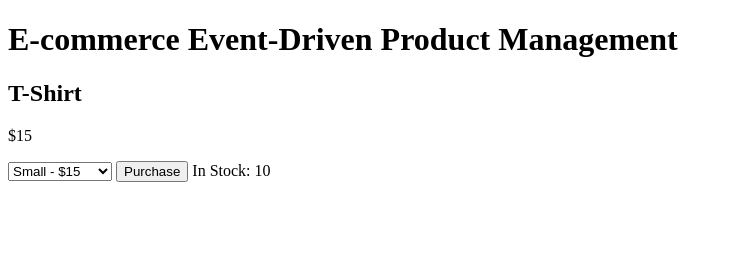
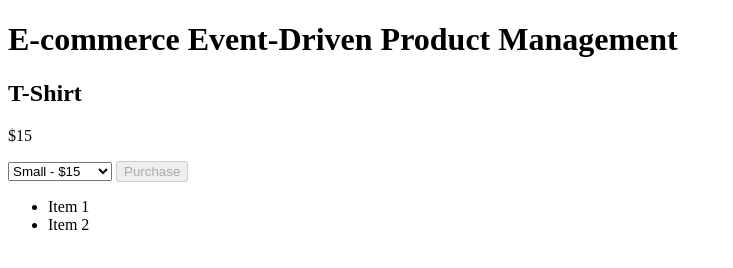
Before and after one commit to qperez7/E-commerce-Event-Driven-Product-Management-CC10, a plain HTML site: page index.html in a window 1280 px wide. Shown: the whole page, without its empty margins (0-733 px from the left). Drawn offline with Linux system fonts and the light colour scheme.

Commit message:
Implement event delegation to handle dynamically added products

```diff
--- a/index.html
+++ b/index.html
@@ -15,7 +15,10 @@
 <option value="25">Large - $25</option>
 </select>
 <button id="Purchase" disabled>Purchase</button>
-<p1 id ="inventory-count">In Stock: 10</p1>
+<ul id="itemList">
+    <li>Item 1</li>
+    <li>Item 2</li>
+    </ul>
 <script src="main.js"></script>
 </body>
 </html>
--- a/main.js
+++ b/main.js
@@ -7,13 +7,16 @@ const selectedPrice = event.target.value;
 priceElement.textContent = `$${selectedPrice}`;
 });
 // Task 3: Handle Stock Availability
-let stock = 10;
-const inventoryCount = document.getElementById("inventory-count");
+const stock = {
+    small: 4,
+    medium: 4,
+    large: 2,
+};
 const purchaseButton = document.getElementById("Purchase");
-function updateInventory() {
-if (stock > 0) {
+function updateInventory(stock) {
+if (stock[size] > 0) {
 purchaseButton.disabled = false;
-inventoryCount.textContent = `In Stock: ${stock}`;
+inventoryCount.textContent = `In Stock: ${stock[size]}`;
 } else {
 purchaseButton.disabled = true;
 inventoryCount.textContent = "Out of Stock";
@@ -25,7 +28,7 @@ updateInventory();
 });
 updateInventory();
 // Task 4: Create a Checkout Event
-document.getElementById('inventory-count').addEventListener('Purchase',
+document.getElementById('size-selector').addEventListener('Purchase',
     function(event){
         if(event.preventDefault()) {
         alert('Item is out of stock');
@@ -34,3 +37,13 @@ document.getElementById('inventory-count').addEventListener('Purchase',
         alert ('Your purchase has been confirmed')
     }
     });
+// Task 5: Implement Event Delegation for Dynamic Product List
+const itemList = document.getElementById('itemList');
+itemList.addEventListener('click', (event) => {
+    if (event.target.tagName === 'LI') {
+    alert(`You clicked ${event.target.textContent}`);
+    }
+    });
+const newItem = document.createElement('li');
+newItem.textContent = `Item ${itemList.children.length + 1}`;
+itemList.appendChild(newItem)
```
